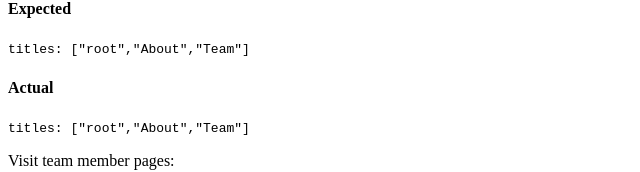
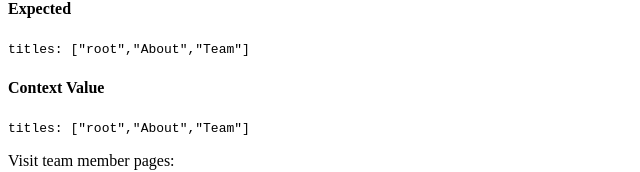
Before and after one commit to nifanic-play/context-play, a React (Create React App) app: page /about/team in a window 1280 px wide. Shown: the part 192-364 px from the top of the page, without its empty margins (0-640 px from the left). Built offline with nearby package versions, Linux system fonts and the light colour scheme.

Commit message:
Log view un/mounting

```diff
--- a/src/components/Body.tsx
+++ b/src/components/Body.tsx
@@ -23,7 +23,7 @@ export const Body: FC<BodyProps> = (props) => {
           <code>titles: {JSON.stringify(compact(["root", ...parentDocTitles, ...docTitles]))}</code>
         </div>
         <div>
-          <h4>Actual</h4>
+          <h4>Context Value</h4>
           <code>titles: {JSON.stringify(titles)}</code>
         </div>
       </div>
--- a/src/views/About/Team/Member/component.tsx
+++ b/src/views/About/Team/Member/component.tsx
@@ -18,7 +18,11 @@ export const TeamMember: FC = () => {
   const docTitles: DocTitles = [memberName];
 
   useEffect(() => {
-    console.log(`About/Team/${memberName} mounted`);
+    console.log(`<About/Team/${memberName}> mounted`);
+
+    return () => {
+      console.log(`<About/Team/${memberName}> mounted`);
+    }
   }, [memberName]);
 
   return (
--- a/src/views/About/Team/component.tsx
+++ b/src/views/About/Team/component.tsx
@@ -11,7 +11,11 @@ export const Team: FC = () => {
   const { url } = useRouteMatch();
 
   useEffect(() => {
-    console.log("About/Team mounted");
+    console.log("<About/Team> mounted");
+
+    return () => {
+      console.log("<About/Team> unmounted");
+    }
   }, []);
 
   return (
--- a/src/views/About/component.tsx
+++ b/src/views/About/component.tsx
@@ -11,7 +11,11 @@ export const About: FC = () => {
   const { url } = useRouteMatch();
 
   useEffect(() => {
-    console.log("About mounted");
+    console.log("<About> mounted");
+
+    return ()=>{
+      console.log("<About> unmounted");
+    }
   }, []);
 
   return (
--- a/src/views/Home.tsx
+++ b/src/views/Home.tsx
@@ -3,7 +3,11 @@ import { Body, DocTitle } from "../components";
 
 export const Home: FC = () => {
   useEffect(() => {
-    console.log("Home mounted");
+    console.log("<Home> mounted");
+
+    return () => {
+      console.log("<Home> unmounted");
+    };
   }, []);
 
   return (
--- a/src/views/Services.tsx
+++ b/src/views/Services.tsx
@@ -1,10 +1,19 @@
-import React, { FC } from "react";
+import React, { FC, useEffect } from "react";
 import { DocTitles } from "../context";
 import { Body, DocTitle } from "../components";
 
 const docTitles: DocTitles = ["Services", "UX"];
 
 export const Services: FC = () => {
+
+  useEffect(() => {
+    console.log("<Services> mounted");
+
+    return () => {
+      console.log("<Services> unmounted");
+    };
+  }, []);
+
   return (
     <>
       <DocTitle titles={docTitles} />
```
